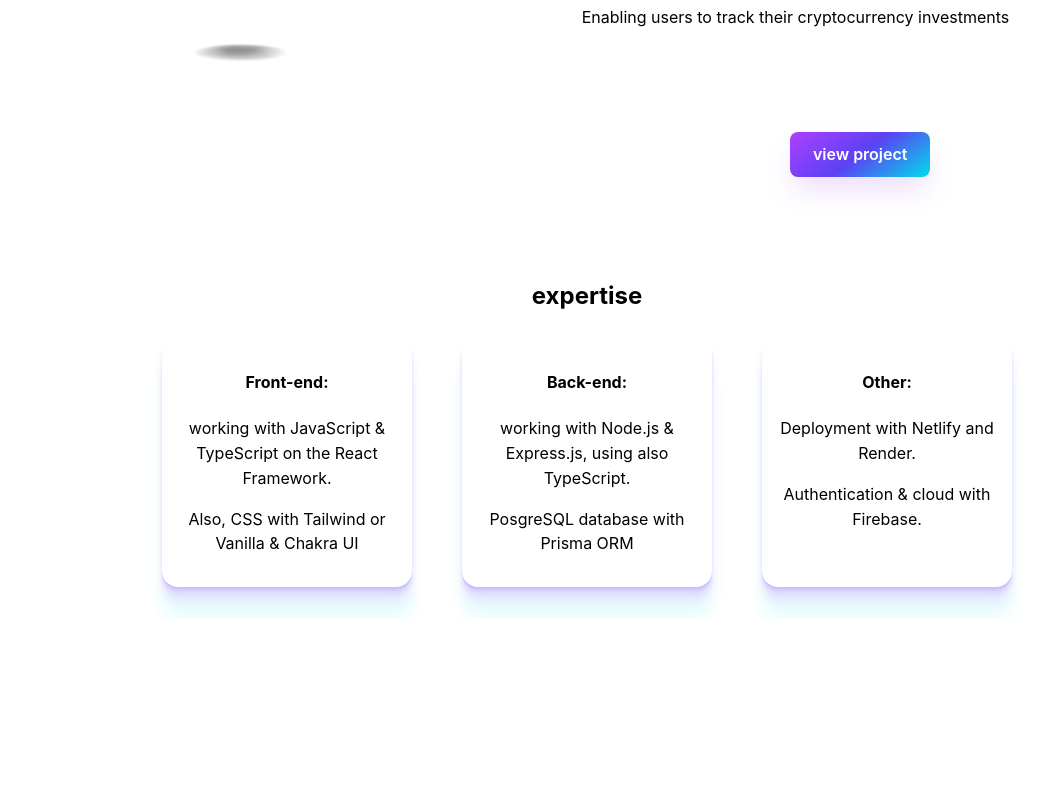
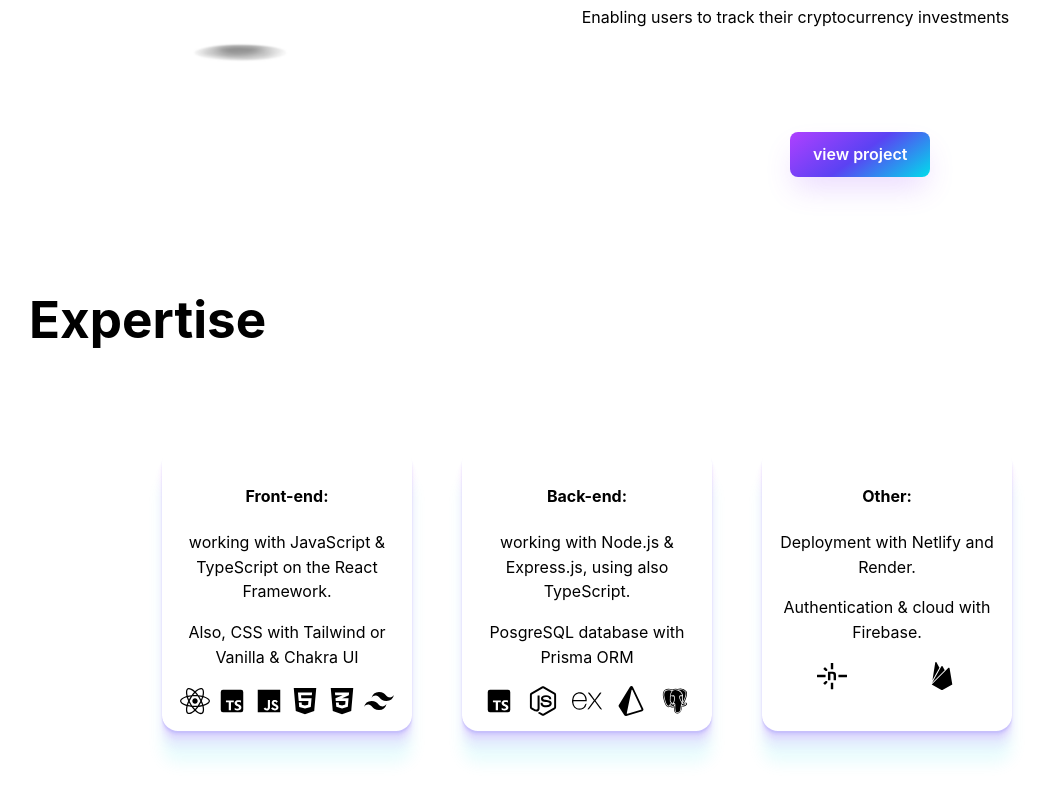
Before and after one commit to mylordkaz/portfolio, a React (Vite) app: page / in a window 1280 px wide. Shown: the part 1726-2526 px from the top of the page, without its empty margins (53-1098 px from the left). Before the commit the page ends 2345 px from the top, so only its background shows below. Built offline with nearby package versions, Linux system fonts and the light colour scheme.

Commit message:
tech icons implementation

```diff
--- a/package.json
+++ b/package.json
@@ -14,6 +14,7 @@
     "@mantine/hooks": "^7.7.1",
     "react": "^18.2.0",
     "react-dom": "^18.2.0",
+    "react-icons": "^5.0.1",
     "react-scroll": "^1.9.0"
   },
   "devDependencies": {
--- a/src/components/ExpertiseSection.tsx
+++ b/src/components/ExpertiseSection.tsx
@@ -1,29 +1,55 @@
+import { FaCss3Alt, FaHtml5, FaNodeJs, FaReact } from 'react-icons/fa';
 import './expertise.css';
+import {
+  BiLogoJavascript,
+  BiLogoPostgresql,
+  BiLogoTypescript,
+} from 'react-icons/bi';
+import { SiExpress, SiNetlify, SiPrisma, SiTailwindcss } from 'react-icons/si';
+import { IoLogoFirebase } from 'react-icons/io5';
 
 export default function ExpertiseSection() {
   return (
     <>
       <div className="expertise">
-        <h2>expertise</h2>
+        <div className="exp-title">
+          <h1>Expertise</h1>
+        </div>
         <div className="container-wrap">
           <div className="exp-container">
             <h4>Front-end:</h4>
             <p>working with JavaScript & TypeScript on the React Framework.</p>
             <p>Also, CSS with Tailwind or Vanilla & Chakra UI</p>
-            <div className="icon-container"></div>
+            <div className="icon-container">
+              <FaReact />
+              <BiLogoTypescript />
+              <BiLogoJavascript />
+              <FaHtml5 />
+              <FaCss3Alt />
+              <SiTailwindcss />
+            </div>
           </div>
 
           <div className="exp-container">
             <h4>Back-end:</h4>
             <p>working with Node.js & Express.js, using also TypeScript.</p>
             <p>PosgreSQL database with Prisma ORM </p>
-            <div className="icon-container"></div>
+            <div className="icon-container">
+              <BiLogoTypescript />
+              <FaNodeJs />
+              <SiExpress />
+              <SiPrisma />
+              <BiLogoPostgresql />
+            </div>
           </div>
           <div className="exp-container">
             <h4>Other:</h4>
             <p>Deployment with Netlify and Render.</p>
             <p>Authentication & cloud with Firebase.</p>
-            <div className="icon-container"></div>
+            <div className="icon-container">
+              <SiNetlify />
+              <IoLogoFirebase />
+            </div>
           </div>
         </div>
       </div>
--- a/src/components/Navbar.tsx
+++ b/src/components/Navbar.tsx
@@ -30,6 +30,14 @@ export default function Navbar() {
                   Projects
                 </Link>
                 <Link
+                  to="expertise"
+                  smooth={true}
+                  duration={1000}
+                  onClick={() => setOpened(false)}
+                >
+                  Expertise
+                </Link>
+                <Link
                   to="contact"
                   smooth={true}
                   duration={1000}
@@ -59,6 +67,14 @@ export default function Navbar() {
               Projects
             </Link>
             <Link
+              to="expertise"
+              smooth={true}
+              duration={1000}
+              onClick={() => setOpened(false)}
+            >
+              Expertise
+            </Link>
+            <Link
               to="contact"
               smooth={true}
               duration={1000}
--- a/src/components/expertise.css
+++ b/src/components/expertise.css
@@ -1,5 +1,9 @@
 .expertise {
   margin-top: 100px;
+}
+.exp-title {
+  text-align: start;
+  margin-bottom: 100px;
 }
 .container-wrap {
   display: flex;
@@ -15,3 +19,21 @@
     rgba(91, 66, 243, 0.09) 0px 4px 2px, rgba(175, 64, 255, 0.09) 0px 8px 4px,
     rgba(175, 64, 255, 0.09) 0px 16px 8px, rgba(0, 221, 235, 0.09) 0px 32px 16px;
 }
+.icon-container {
+  display: flex;
+  justify-content: space-around;
+}
+.icon-container svg {
+  width: 35px;
+  height: auto;
+}
+@media screen and (min-width: 768px) {
+  .expertise {
+    margin: 50px;
+    padding-top: 30px;
+  }
+  .icon-container svg {
+    width: 30px;
+    height: auto;
+  }
+}
--- a/src/components/header.css
+++ b/src/components/header.css
@@ -10,7 +10,7 @@
   margin-right: 2rem;
   padding: 10px;
   display: flex;
-  gap: 30px;
+  gap: 1rem;
   border-bottom: 1px solid #7e7e7e;
 }
 .desk-nav {
```
Also changed, not shown: 1 other file (tests, documents, lock files or other folders).
